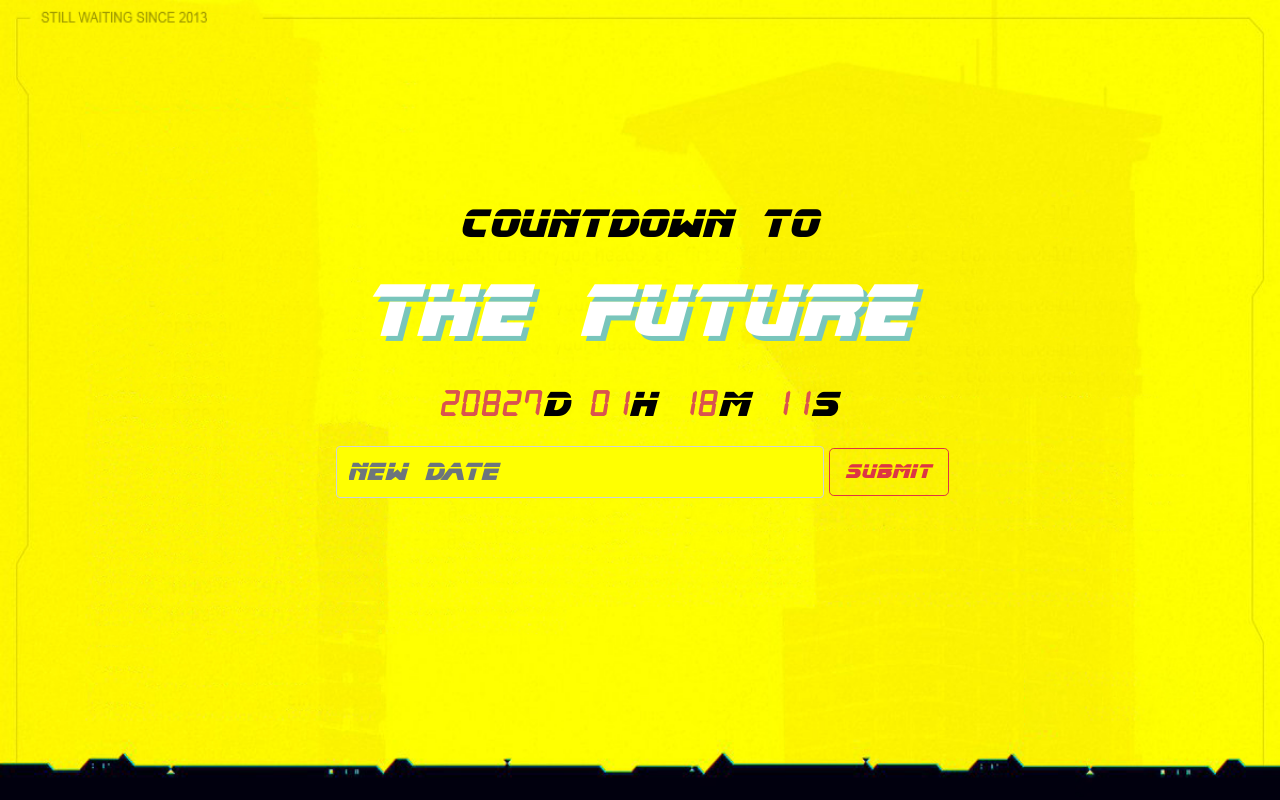
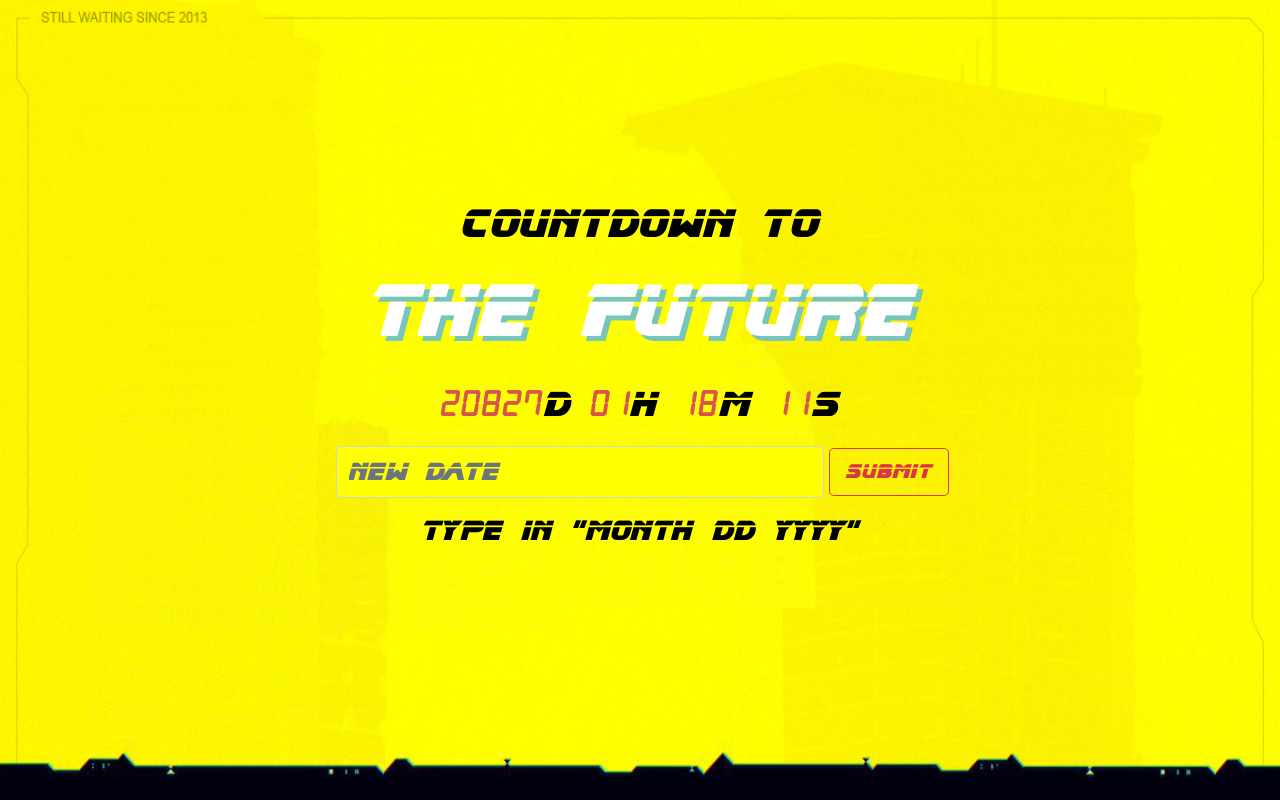
Before and after one commit to springlordpants/countdown-to-the-future, a React (Create React App) app: page / in a window 1280 px wide. Built offline with nearby package versions, Linux system fonts and the light colour scheme.

Commit message:
added small element to page

```diff
--- a/src/App.jsx
+++ b/src/App.jsx
@@ -42,6 +42,7 @@ class App extends Component {
             Submit
           </Button>
         </Form>
+        <small>type in "month dd yyyy"</small>
       </div>
     )
   }
```
